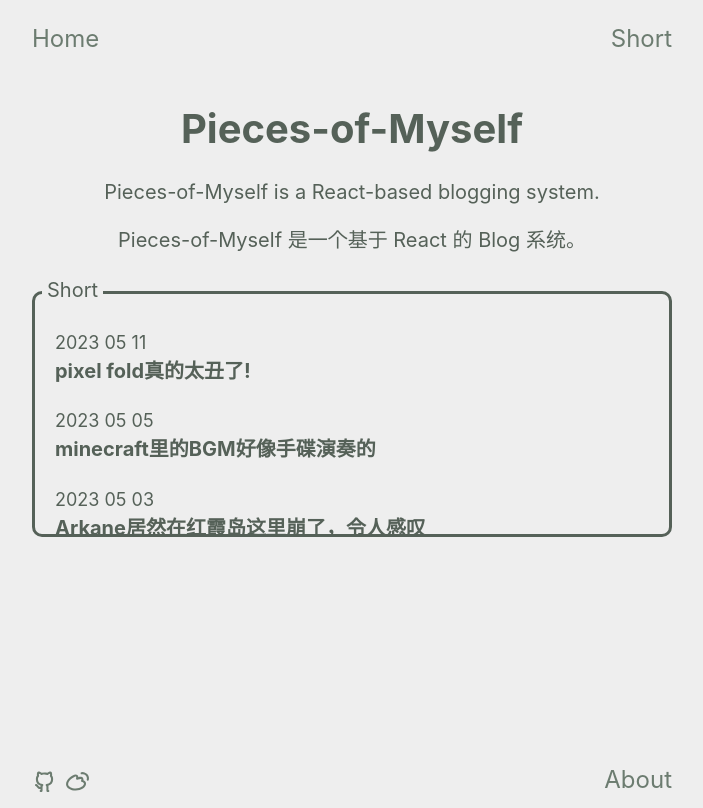
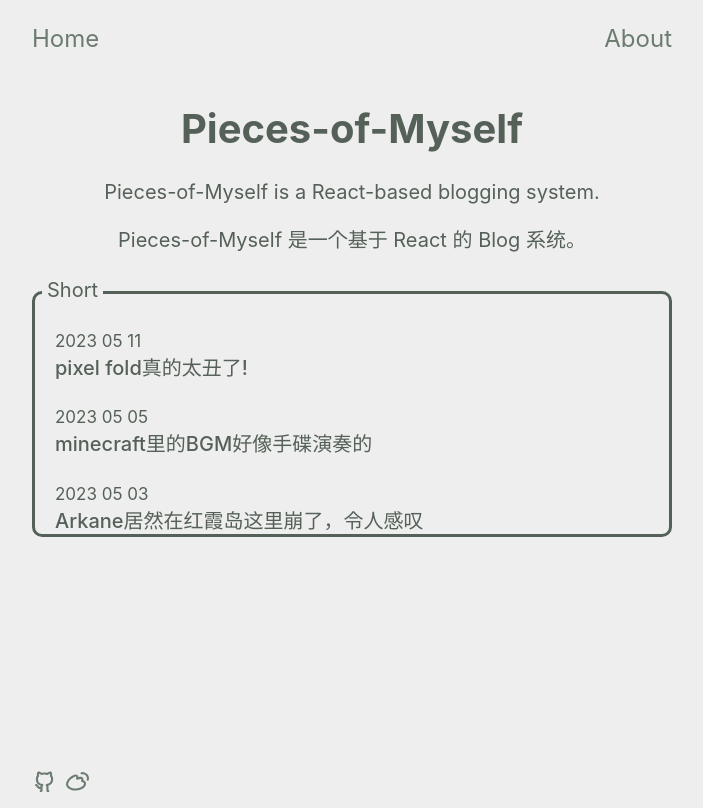
Before and after one commit to TsaiZinan/Pieces-of-Myself, a React (Create React App) app: page / in a window 1280 px wide. Shown: the whole page, without its empty margins (288-991 px from the left). Built offline with nearby package versions, Linux system fonts and the light colour scheme.

Commit message:
style update & update getMonthName function

```diff
--- a/src/components/footer/FooterPage.js
+++ b/src/components/footer/FooterPage.js
@@ -20,11 +20,11 @@
         </a>
       </div>
 
-      <div className='footerPage-link'>
+      {/* <div className='footerPage-link'>
         <Link to='/about' className='footerPage-link-text'>
           About
         </Link>
-      </div>
+      </div> */}
 
     </div>
   )
--- a/src/components/homePage/HomePage.js
+++ b/src/components/homePage/HomePage.js
@@ -45,8 +45,8 @@
           {/* <Link to='/about' className='homepage-nav-text'>
             <p>About</p>
           </Link> */}
-          <Link to='/short' className='homepage-nav-text'>
-            <p>Short</p>
+          <Link to='/about' className='homepage-nav-text'>
+            <p>About</p>
           </Link>
 
         </div>
--- a/src/components/tableOfContents/TableOfContents.css
+++ b/src/components/tableOfContents/TableOfContents.css
@@ -15,7 +15,6 @@
 
 .tableOfContents-short-title {
   background-color: var(--main-bg-color);
-  color: var(--main-font-color-2);
 
   position: relative;
   z-index: 2;
@@ -27,6 +26,13 @@
   margin-left: 10px;
 
   padding: 5px;
+
+  border-radius: 5px;
+}
+
+.tableOfContents-short-title-link {
+  color: var(--main-font-color-2);
+  text-decoration: none;
 }
 
 .tableOfContents-short {
@@ -50,23 +56,32 @@
   /* justify-content: center; */
 
   max-height: 200px;
-  overflow: scroll;
+  overflow-y: scroll;
+  overflow-x: hidden;
+}
+
+.tableOfContents-short::-webkit-scrollbar {
+  display: none;
 }
 
 .tableOfContents-short h4{
   margin-top: -16px;
+  font-weight: 500;
   /* margin-bottom: 30px; */
 }
 
 .tableOfContents-short p{
-  font-size: 18px;
+  font-size: 17px;
 }
+
+
+
 
 .tableOfContents-main {
   display: flex;
   flex-direction: column;
 
-  margin-bottom: 10px;
+  /* margin-bottom: 10px; */
   margin-top: 30px;
   /* align-items: flex-start; */
 
--- a/src/components/tableOfContents/TableOfContents.js
+++ b/src/components/tableOfContents/TableOfContents.js
@@ -36,8 +36,8 @@
       acc[key] = mdFiles[key];
       return acc;
     }, {});
-    // console.log('----------1.2-----------')
-    // console.log(filtedFilenames)
+    console.log('----------1.2-----------')
+    console.log(filtedFilenames)
 
     // add keys to objects
     // https://stackoverflow.com/a/44407980/20787775
@@ -48,11 +48,11 @@
       Date: obj[0].slice(0, 8),
       Title: obj[0].slice(9, -3),
       path: obj[0],
-      link: obj[1]
+      link: obj[1] + '/#top'
     }));
 
-    // console.log('----------1.5-----------')
-    // console.log(filenameObjectWithKey)
+    console.log('----------1.5-----------')
+    console.log(filenameObjectWithKey)
 
 
 
@@ -101,14 +101,21 @@
   }
 
   // convert number to month
-  // form: 0: full 1: Abbr.
-  const monthConverter = (month, form) => {
-    const monthNames = ["January", "February", "March", "April", "May", "June", "July", "August", "September", "October", "November", "December"];
-    const monthNamesAbbr = ["JAN", "FEB", "MAR", "APR", "MAY", "JUN", "JUL", "AUG", "SEP", "OCT", "NOV", "DEC"];
+  // default: en
+  const getMonthName = (month, language = 'en') => {
+    const months = {
+      en: ['JAN', 'FEB', 'MAR', 'APR', 'MAY', 'JUN', 'JUL', 'AUG', 'SEP', 'OCT', 'NOV', 'DEC'],
+      zh: ['一月', '二月', '三月', '四月', '五月', '六月', '七月', '八月', '九月', '十月', '十一月', '十二月'],
+      ja: ['1月', '2月', '3月', '4月', '5月', '6月', '7月', '8月', '9月', '10月', '11月', '12月'],
+      ar: ['يناير', 'فبراير', 'مارس', 'أبريل', 'مايو', 'يونيو', 'يوليو', 'أغسطس', 'سبتمبر', 'أكتوبر', 'نوفمبر', 'ديسمبر']
+    };
 
-    return (form == 0 ? monthNames[month - 1] : form == 1 ? monthNamesAbbr[month - 1] : 'ERROR')
-    // return monthNames[month-1]
+    month = Number(month);
+    if (isNaN(month) || month < 1 || month > 12) return 'ERR';
+    if (!months[language]) return 'ERR';
+    return months[language][month - 1];
   }
+
 
   const dataBlock = (date) => {
 
@@ -121,7 +128,7 @@
     return (
       <div className='tableOfContents-title-block-dateBlock'>
         <div className='tableOfContents-title-block-dateBlock-month'>
-          {monthConverter(month, 1)}
+          {getMonthName(month, 'en')}
         </div>
         <div className='tableOfContents-title-block-dateBlock-day'>
           {day}
@@ -140,7 +147,9 @@
       </div>
 
       <div className='tableOfContents-short-title'>
-        Short
+        <Link to='/short' className='tableOfContents-short-title-link'>
+          Short
+        </Link>
       </div>
       <div className='tableOfContents-short'>
 
--- a/src/index.css
+++ b/src/index.css
@@ -7,6 +7,9 @@
   -moz-osx-font-smoothing: grayscale;
 }
 
+
+
+
 code {
   font-family: source-code-pro, Menlo, Monaco, Consolas, 'Courier New',
     monospace;
```
